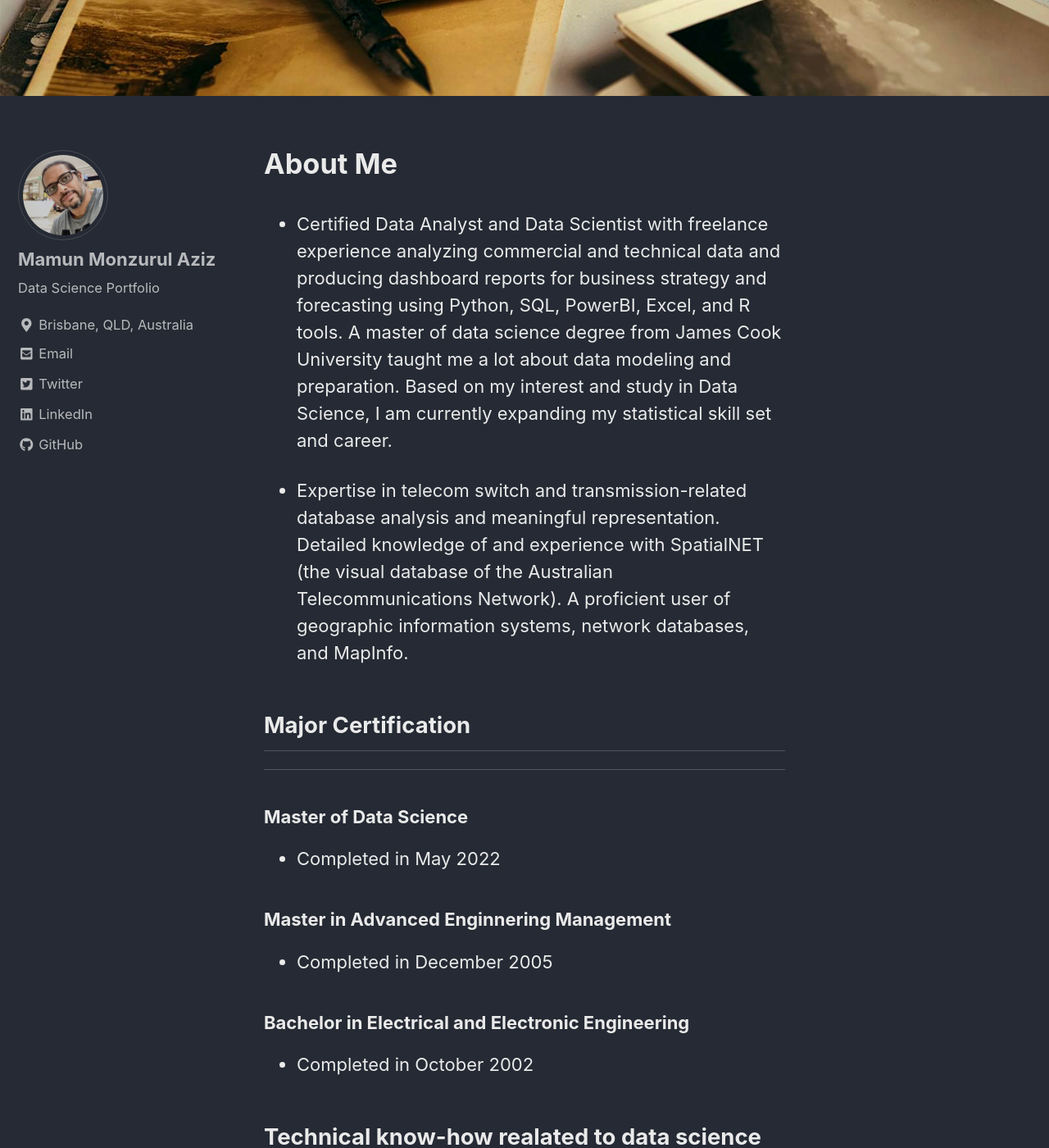
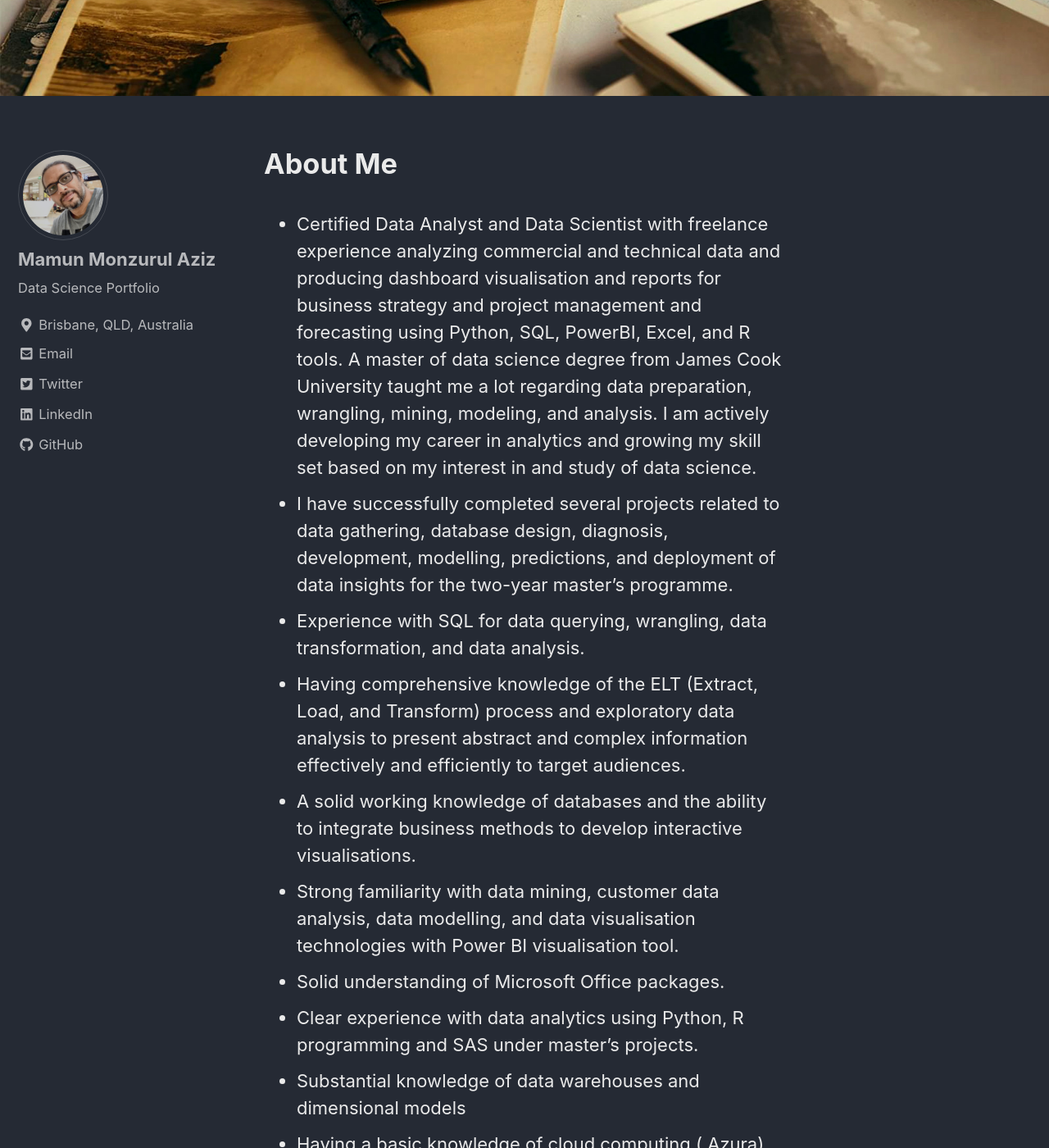
Before and after one commit to mamunmaziz/mamunmaziz.github.io, a Jekyll site: the page built from _pages/aboutme.md, in a window 1280 px wide and 1400 px high, scrolled down 267 px. Shown: the whole window at 82% size. Built offline with Jekyll 4.4.1, drawn with Linux system fonts in a browser that asks for light colours; cached includes are drawn as plain includes; nearby versions of some CDN libraries; some of the changed text lies outside the part shown.

Commit message:
Update aboutme.md

```diff
--- a/_pages/aboutme.md
+++ b/_pages/aboutme.md
@@ -5,11 +5,19 @@ header:
   image: "/images/aboutme.jpg"
 ---
 
-* Certified Data Analyst and Data Scientist with freelance experience analyzing commercial and technical data and producing dashboard reports for business strategy and forecasting using Python, SQL, PowerBI, Excel, and R tools.
-A master of data science degree from James Cook University taught me a lot about data modeling and preparation.
-Based on my interest and study in Data Science, I am currently expanding my statistical skill set and career.
+* Certified Data Analyst and Data Scientist with freelance experience analyzing commercial and technical data and producing dashboard visualisation and reports for business strategy and project management and forecasting using Python, SQL, PowerBI, Excel, and R tools.
+A master of data science degree from James Cook University taught me a lot regarding data preparation, wrangling, mining, modeling, and analysis.
+I am actively developing my career in analytics and growing my skill set based on my interest in and study of data science.
+* I have successfully completed several projects related to data gathering, database design, diagnosis, development, modelling, predictions, and deployment of data insights for the two-year master's programme.
+*	Experience with SQL for data querying, wrangling, data transformation, and data analysis.
+*	Having comprehensive knowledge of the ELT (Extract, Load, and Transform) process and exploratory data analysis to present abstract and complex information effectively and efficiently to target audiences.
+*	A solid working knowledge of databases and the ability to integrate business methods to develop interactive visualisations.
+*	Strong familiarity with data mining, customer data analysis, data modelling, and data visualisation technologies with  Power BI visualisation tool.
+*	Solid understanding of Microsoft Office  packages.
+*	Clear experience with data analytics using Python, R programming and SAS under master’s projects.
+*	Substantial knowledge of data warehouses and dimensional models
+*	Having a basic knowledge of cloud computing ( Azura) and several statistical methods.
 
-* Expertise in telecom switch and transmission-related database analysis and meaningful representation. Detailed knowledge of and experience with SpatialNET (the visual database of the Australian Telecommunications Network). A proficient user of geographic information systems, network databases, and MapInfo.
 
 ## Major Certification
 ----------------------
@@ -26,8 +34,9 @@ Based on my interest and study in Data Science, I am currently expanding my stat
 -----------------------------------------------
 ### R Language
 ### Python Language
-### SQL
+### MYSQL, PostgreSQL
 ### Power BI
+### ESXEL PIVOT AND POWER QUERY
 
 ### Data Science related certifications
 ---------------------------------------
@@ -37,3 +46,7 @@ Based on my interest and study in Data Science, I am currently expanding my stat
 *	SQL for Data Science, University of California, Davis under coursera.com
 *	Python Data Structures, University of Michigan under coursera.com
 *	Power BI Report Development Crash Course under coursera.com
+*		Microsoft Power BI Desktop for Business Intelligence under udemy.com
+*	Tableau Essential Training (2020.1) under LinkedIn
+*	Tableau 10: Mastering Calculations under LinkedIn
+*	Microsoft Excel Advanced, Issued by  Odyssey Training
```
